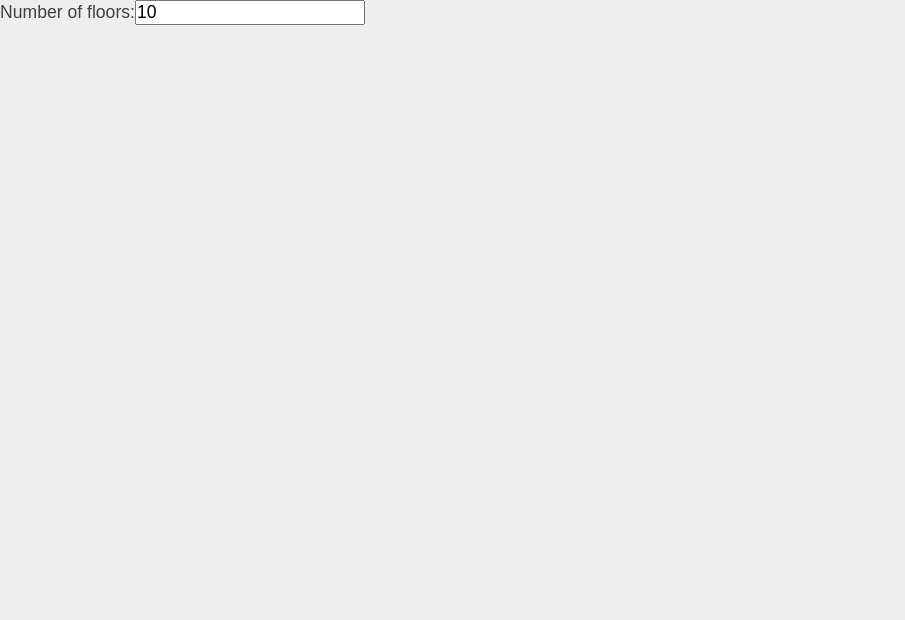
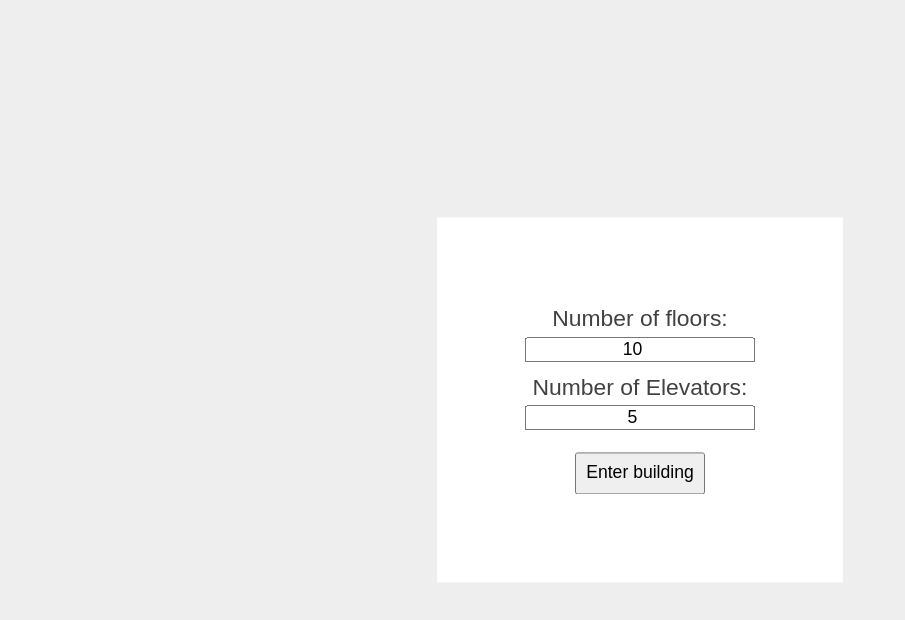
Before and after one commit to Nitsan448/Arbox-Elevators-Assignment, a React (Create React App) app: page /settings in a window 1280 px wide. Shown: the top 620 px of the page, without its empty margins (0-905 px from the left). Built offline with nearby package versions, Linux system fonts and the light colour scheme.

Commit message:
Added settings page

```diff
--- a/src/App.js
+++ b/src/App.js
@@ -2,10 +2,11 @@ import { Routes, Route, Navigate } from "react-router-dom";
 import Settings from "./pages/Settings";
 import Elevators from "./pages/Elevators";
 import NotFound from "./pages/NotFound";
+import classes from "./App.module.css";
 
 function App() {
 	return (
-		<main>
+		<main className={classes.mainContainer}>
 			<Routes>
 				<Route path="/" element={<Navigate replace to="/settings" />} />
 
--- /dev/null
+++ b/src/App.module.css
@@ -0,0 +1,4 @@
+.mainContainer {
+	position: relative;
+	height: 100vh;
+}
--- a/src/pages/Elevators.js
+++ b/src/pages/Elevators.js
@@ -1,7 +1,10 @@
 import React from "react";
 import classes from "./Elevators.module.css";
+import { useSelector } from "react-redux";
 
 function Elevators(props) {
+	const settings = useSelector((state) => state.settings);
+	console.log(settings);
 	return <></>;
 }
 
--- a/src/pages/Settings.js
+++ b/src/pages/Settings.js
@@ -1,8 +1,14 @@
 import React from "react";
 import classes from "./Settings.module.css";
 import { useForm } from "react-hook-form";
+import { useDispatch } from "react-redux";
+import { setElevatorsAndFloors } from "../store/settingsSlice";
+import { useNavigate } from "react-router-dom";
 
 function Settings(props) {
+	const dispatch = useDispatch();
+	const navigate = useNavigate();
+
 	const {
 		register,
 		formState: { errors },
@@ -10,20 +16,42 @@ function Settings(props) {
 	} = useForm({
 		defaultValues: {
 			floors: 10,
+			elevators: 5,
 		},
 	});
+
+	function saveSettingsAndGoToMainPage(data) {
+		dispatch(
+			setElevatorsAndFloors({
+				floors: data.floors,
+				elevators: data.elevators,
+			})
+		);
+
+		navigate("/Elevators");
+	}
+
 	return (
-		<form>
-			<div>
+		<form className={classes.settingsForm} onSubmit={handleSubmit(saveSettingsAndGoToMainPage)}>
 			<label htmlFor="floors">Number of floors:</label>
 			<input
-					type="text"
+				type="number"
 				{...register("floors", {
-						required: "Please enter your Email or user name",
+					required: "Please enter a valid number of floors",
+					min: { value: 1, message: "There must be at least one floor in the building" },
 				})}
 			/>
 			{errors.floors && <p className={"invalidParagraph"}>{errors.floors.message}</p>}
-			</div>
+			<label htmlFor="elevators">Number of Elevators:</label>
+			<input
+				type="number"
+				{...register("elevators", {
+					required: "Please enter a valid number of elevators",
+					min: { value: 1, message: "There must be at least one elevator in the building" },
+				})}
+			/>
+			{errors.elevators && <p className={"invalidParagraph"}>{errors.elevators.message}</p>}
+			<button>Enter building</button>
 		</form>
 	);
 }
--- a/src/pages/Settings.module.css
+++ b/src/pages/Settings.module.css
@@ -0,0 +1,26 @@
+.settingsForm {
+	position: absolute;
+	top: 50%;
+	left: 50%;
+	transform: translateY(-50%) translateX(-50%);
+	text-align: center;
+	background-color: var(--WHITE);
+	padding: 5em;
+}
+
+.settingsForm label {
+	font-size: 1.3em;
+	margin-bottom: 0.2em;
+	display: block;
+}
+
+.settingsForm input {
+	text-align: center;
+	margin: 0 auto 0.7em auto;
+	display: block;
+}
+
+.settingsForm button {
+	margin-top: 0.5em;
+	padding: 0.5em;
+}
```
Lines whose indentation alone changed are shown as unchanged.
